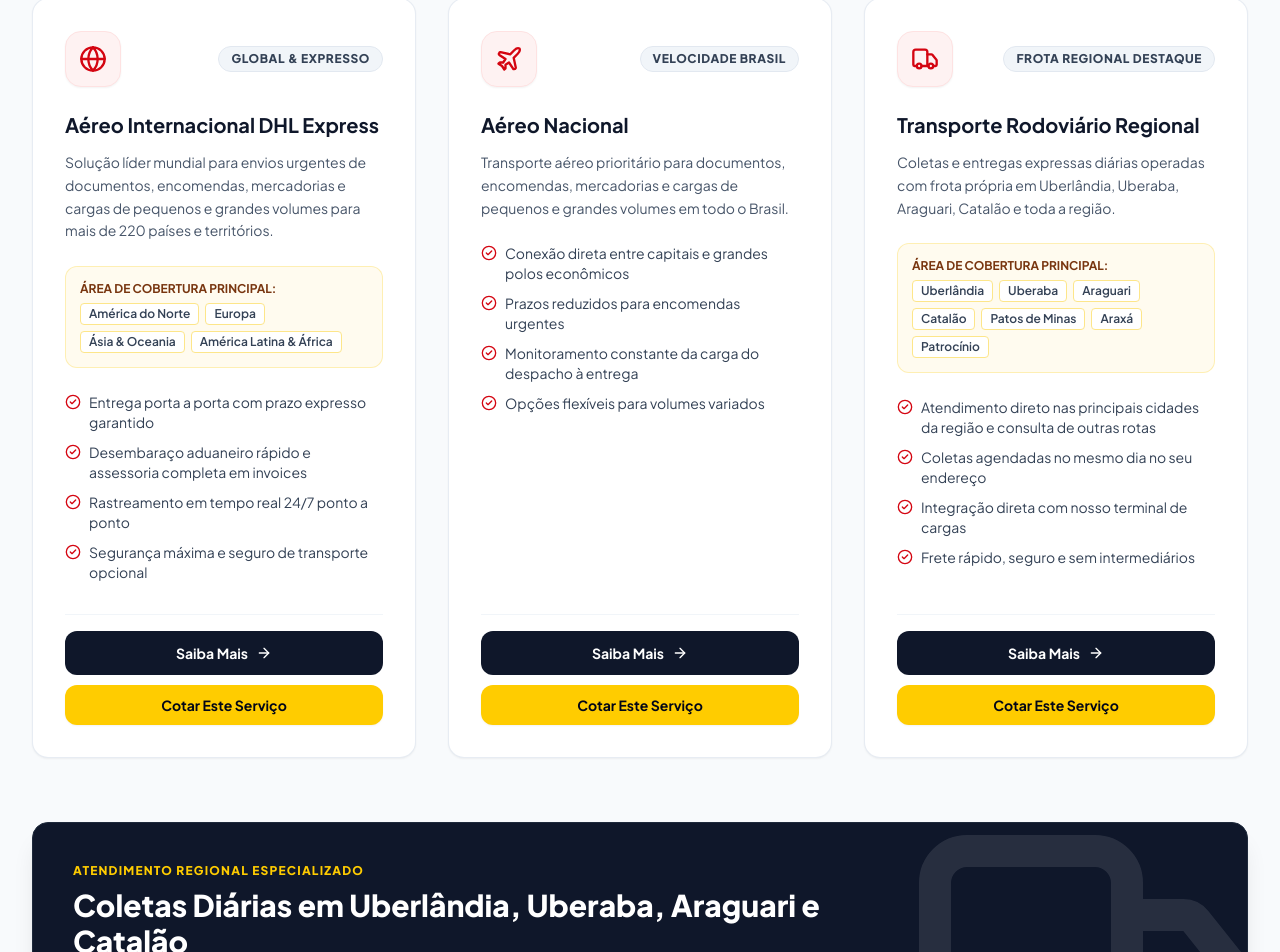
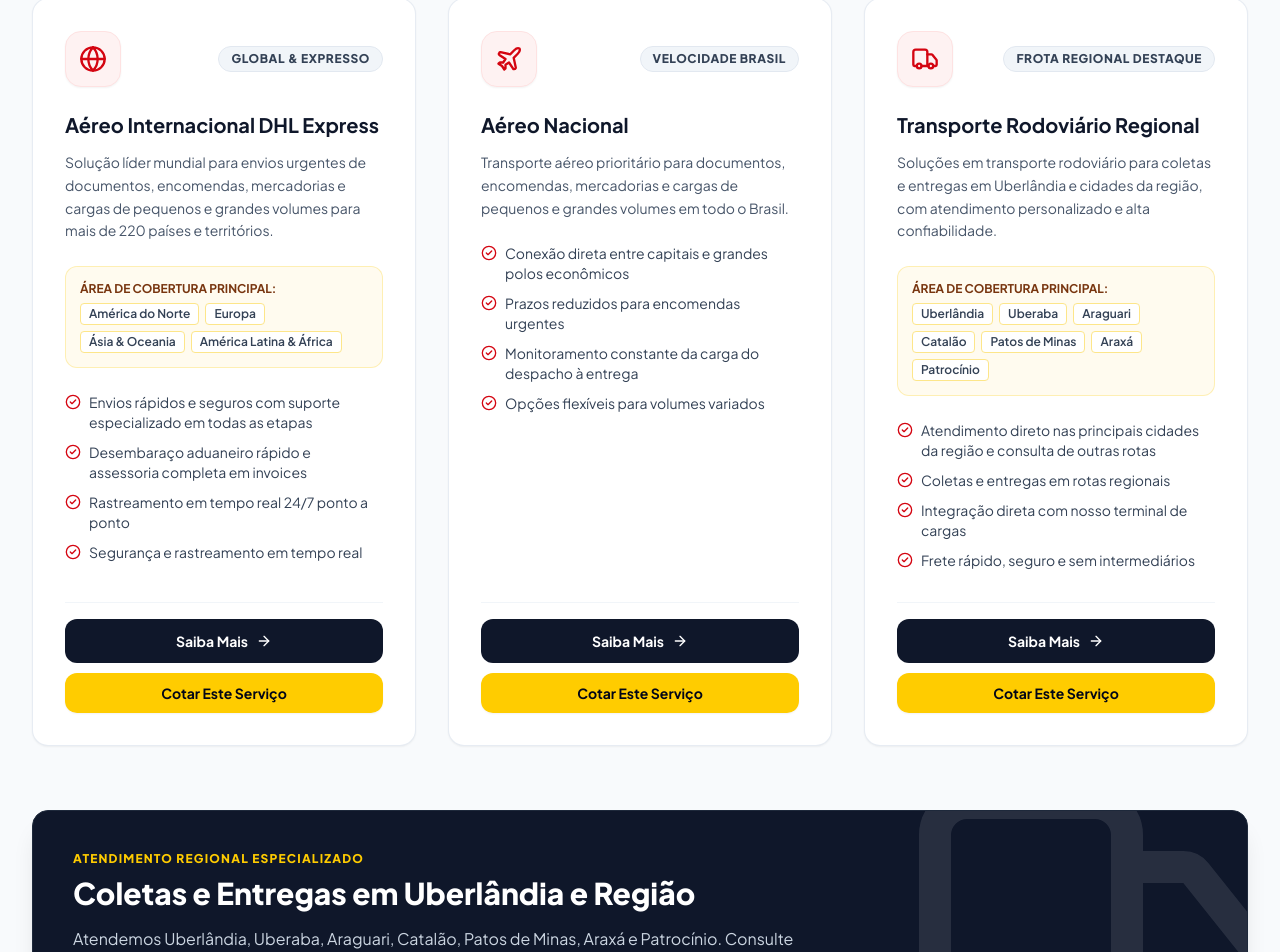
Before and after one commit to projetos-byte/udi-entregas, a React (Vite) app: page / in a window 1280 px wide. Shown: the part 1068-2020 px from the top of the page. Built offline with nearby package versions, Linux system fonts and the light colour scheme.

Commit message:
feat: secoes 1, 2 e 3 refatoradas e whatsapp configurado

```diff
--- a/src/App.tsx
+++ b/src/App.tsx
@@ -59,6 +59,17 @@ export function App() {
                   <p className="text-slate-300 text-base leading-relaxed">
                     Visite nossa loja própria em Uberlândia ou agende a coleta no seu endereço empresarial ou residencial com atendimento humanizado.
                   </p>
+                  <p className="text-slate-400 text-sm leading-relaxed">
+                    Rua Oril Caetano de Rezende, nº 10, Uberlândia - MG, CEP 38405-365
+                  </p>
+                  <a
+                    href="https://share.google/baG6ImguZI3b971HrK"
+                    target="_blank"
+                    rel="noopener noreferrer"
+                    className="inline-flex text-sm font-bold text-dhl-yellow hover:text-white transition-colors"
+                  >
+                    Ver localização no Google Maps
+                  </a>
 
                   <div className="grid grid-cols-1 sm:grid-cols-2 gap-4 text-xs sm:text-sm text-slate-300 pt-2">
                     <div className="flex items-center gap-2.5 bg-slate-800/80 p-3.5 rounded-xl border border-slate-700">
--- a/src/components/FAQ.tsx
+++ b/src/components/FAQ.tsx
@@ -27,7 +27,7 @@ export const FAQ: React.FC = () => {
     },
     {
       question: 'Quais cidades possuem atendimento rodoviário regional direto?',
-      answer: 'Nossa frota dedicada realiza coletas e entregas diárias diretas nas cidades de Uberlândia, Uberaba, Araguari, Catalão e em todo o entorno do Triângulo Mineiro e Alto Paranaíba.'
+      answer: 'Realizamos coletas e entregas em Uberlândia, Uberaba, Araguari, Catalão, Patos de Minas, Araxá e Patrocínio. Consulte nossa equipe sobre a disponibilidade para outras cidades.'
     },
     {
       question: 'Vocês auxiliam com a documentação alfandegária (Invoices e faturas)?',
--- a/src/components/Footer.tsx
+++ b/src/components/Footer.tsx
@@ -42,7 +42,7 @@ export const Footer: React.FC = () => {
                 <MessageCircle className="w-5 h-5" />
               </a>
               <a
-                href="https://instagram.com"
+                href="https://instagram.com/udientregasurgentes"
                 target="_blank"
                 rel="noopener noreferrer"
                 className="w-9 h-9 bg-slate-900 hover:bg-dhl-red text-slate-400 hover:text-white rounded-xl flex items-center justify-center border border-slate-800 transition-colors"
@@ -109,7 +109,7 @@ export const Footer: React.FC = () => {
               Localização & Cobertura
             </h4>
             <p className="text-xs text-slate-400 leading-relaxed">
-              Base operacional em <strong>Uberlândia - MG</strong>, atendendo com frota regional e coletas diretas em <strong>Uberaba, Araguari, Catalão</strong> e todo o Triângulo Mineiro.
+              Base operacional em <strong>Uberlândia - MG</strong>, atendendo com coletas e entregas em <strong>Uberaba, Araguari, Catalão, Patos de Minas, Araxá e Patrocínio</strong>. Consulte outras rotas.
             </p>
           </div>
 
--- a/src/components/Header.tsx
+++ b/src/components/Header.tsx
@@ -50,7 +50,7 @@ export const Header: React.FC<HeaderProps> = ({ onOpenQuoteModal }) => {
 
           <div className="flex items-center space-x-4">
             <span className="text-slate-400">Siga a UDI Entregas:</span>
-            <a href="https://instagram.com" target="_blank" rel="noopener noreferrer" className="hover:text-white transition-colors" aria-label="Instagram">
+            <a href="https://instagram.com/udientregasurgentes" target="_blank" rel="noopener noreferrer" className="hover:text-white transition-colors" aria-label="Instagram">
               <InstagramIcon className="w-4 h-4" />
             </a>
             <a href="https://facebook.com" target="_blank" rel="noopener noreferrer" className="hover:text-white transition-colors" aria-label="Facebook">
@@ -162,7 +162,7 @@ export const Header: React.FC<HeaderProps> = ({ onOpenQuoteModal }) => {
             </a>
 
             <div className={`flex justify-center space-x-6 pt-3 ${isScrolled ? 'text-slate-500' : 'text-slate-400'}`}>
-              <a href="https://instagram.com" target="_blank" rel="noopener noreferrer" className={isScrolled ? 'hover:text-black' : 'hover:text-white'} aria-label="Instagram">
+              <a href="https://instagram.com/udientregasurgentes" target="_blank" rel="noopener noreferrer" className={isScrolled ? 'hover:text-black' : 'hover:text-white'} aria-label="Instagram">
                 <InstagramIcon className="w-5 h-5" />
               </a>
               <a href="https://facebook.com" target="_blank" rel="noopener noreferrer" className={isScrolled ? 'hover:text-black' : 'hover:text-white'} aria-label="Facebook">
--- a/src/components/Services.tsx
+++ b/src/components/Services.tsx
@@ -24,10 +24,10 @@ export const Services: React.FC<ServicesProps> = ({ onSelectService }) => {
       desc: 'Solução líder mundial para envios urgentes de documentos, encomendas, mercadorias e cargas de pequenos e grandes volumes para mais de 220 países e territórios.',
       cities: ['América do Norte', 'Europa', 'Ásia & Oceania', 'América Latina & África'],
       features: [
-        'Entrega porta a porta com prazo expresso garantido',
+        'Envios rápidos e seguros com suporte especializado em todas as etapas',
         'Desembaraço aduaneiro rápido e assessoria completa em invoices',
         'Rastreamento em tempo real 24/7 ponto a ponto',
-        'Segurança máxima e seguro de transporte opcional'
+        'Segurança e rastreamento em tempo real'
       ],
       details: 'Conectamos sua empresa ou envio pessoal à malha aérea global da DHL Express. Cuidamos de todo o processo burocrático, documentos alfandegários e declarações de exportação/importação para que sua encomenda chegue com segurança em qualquer lugar do mundo.'
     },
@@ -50,15 +50,15 @@ export const Services: React.FC<ServicesProps> = ({ onSelectService }) => {
       title: 'Transporte Rodoviário Regional',
       badge: 'Frota Regional Destaque',
       icon: Truck,
-      desc: 'Coletas e entregas expressas diárias operadas com frota própria em Uberlândia, Uberaba, Araguari, Catalão e toda a região.',
+      desc: 'Soluções em transporte rodoviário para coletas e entregas em Uberlândia e cidades da região, com atendimento personalizado e alta confiabilidade.',
       cities: ['Uberlândia', 'Uberaba', 'Araguari', 'Catalão', 'Patos de Minas', 'Araxá', 'Patrocínio'],
       features: [
         'Atendimento direto nas principais cidades da região e consulta de outras rotas',
-        'Coletas agendadas no mesmo dia no seu endereço',
+        'Coletas e entregas em rotas regionais',
         'Integração direta com nosso terminal de cargas',
         'Frete rápido, seguro e sem intermediários'
       ],
-      details: 'Operamos uma malha rodoviária regional ágil e eficiente. Nossa frota própria atende o Polo Industrial de Uberlândia, Uberaba, Araguari, Catalão e cidades vizinhas com suporte operacional imediato.'
+      details: 'Oferecemos transporte rodoviário para Uberlândia, Uberaba, Araguari, Catalão, Patos de Minas, Araxá, Patrocínio e outras cidades mediante consulta de disponibilidade.'
     }
   ];
 
@@ -173,10 +173,10 @@ export const Services: React.FC<ServicesProps> = ({ onSelectService }) => {
               Atendimento Regional Especializado
             </span>
             <h3 className="text-2xl sm:text-3xl font-extrabold text-white mb-4">
-              Coletas Diárias em Uberlândia, Uberaba, Araguari e Catalão
+              Coletas e Entregas em Uberlândia e Região
             </h3>
             <p className="text-slate-300 text-sm sm:text-base leading-relaxed mb-6">
-              Nossa equipe operacional está presente nos principais polos industriais e comerciais da região. Agende a coleta da sua encomenda na sua empresa ou residência sem burocracia.
+              Atendemos Uberlândia, Uberaba, Araguari, Catalão, Patos de Minas, Araxá e Patrocínio. Consulte nossa equipe sobre a disponibilidade para outras cidades.
             </p>
             <button
               onClick={() => onSelectService('Transporte Rodoviário Regional')}
```
